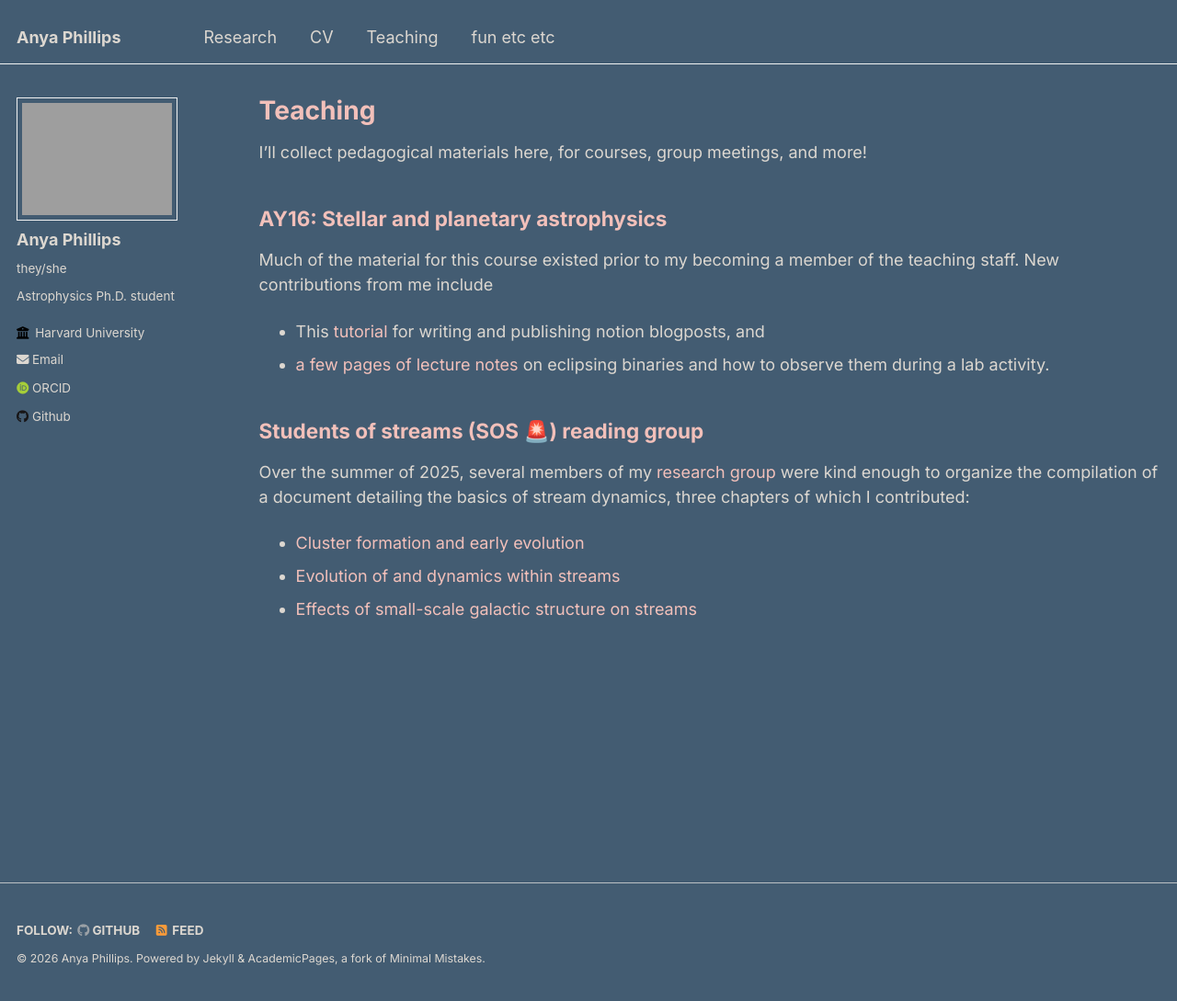
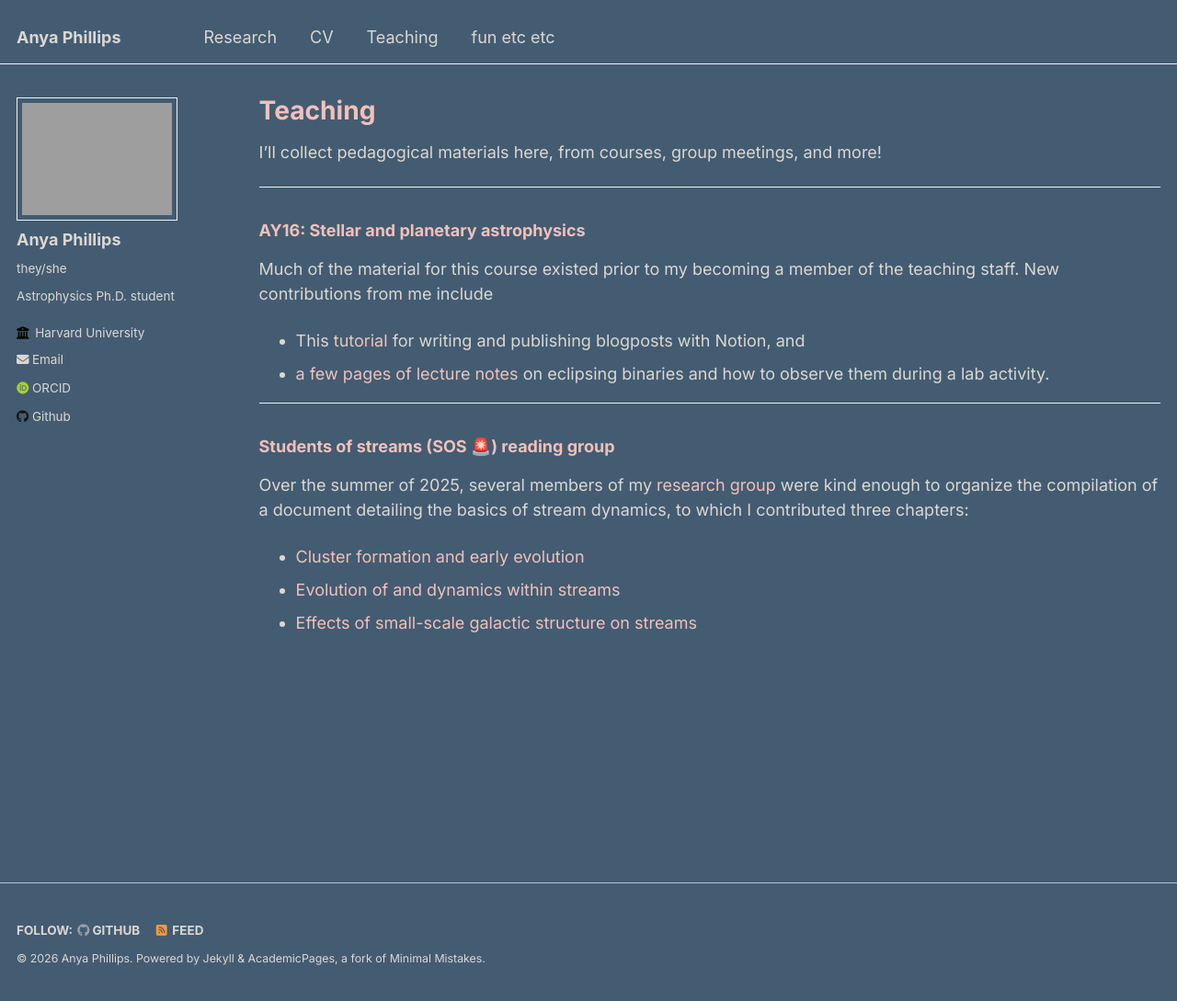
Before and after one commit to anya-m-phillips/anya-m-phillips.github.io, a Jekyll site: the page built from _pages/teaching.md, in a window 1280 px wide and 1089 px high. Shown: the whole window at 92% size. Built offline with Jekyll 4.4.1, drawn with Linux system fonts in a browser that asks for light colours; some web fonts are replaced.

```diff
--- a/_pages/teaching.md
+++ b/_pages/teaching.md
@@ -5,16 +5,18 @@ permalink: /teaching/
 author_profile: true
 ---
 
-I'll collect pedagogical materials here, for courses, group meetings, and more!
+I'll collect pedagogical materials here, from courses, group meetings, and more!
 
-## AY16: Stellar and planetary astrophysics
+---
+### AY16: Stellar and planetary astrophysics
 
 Much of the material for this course existed prior to my becoming a member of the teaching staff. New contributions from me include
-- This [tutorial](https://enshrined-cowbell-f41.notion.site/TALC-1-Intro-to-Notion-LaTeX-2f38f03cca8e80e88a43f69148fa15a3) for writing and publishing notion blogposts, and
+- This [tutorial](https://enshrined-cowbell-f41.notion.site/TALC-1-Intro-to-Notion-LaTeX-2f38f03cca8e80e88a43f69148fa15a3) for writing and publishing blogposts with Notion, and
 - [a few pages of lecture notes](../files/teaching/notes_during_lab.pdf) on eclipsing binaries and how to observe them during a lab activity.
 
-## Students of streams (SOS 🚨) reading group
-Over the summer of 2025, several members of my [research group](https://cconroy20.github.io/) were kind enough to organize the compilation of a document detailing the basics of stream dynamics, three chapters of which I contributed:
+---
+### Students of streams (SOS 🚨) reading group
+Over the summer of 2025, several members of my [research group](https://cconroy20.github.io/) were kind enough to organize the compilation of a document detailing the basics of stream dynamics, to which I contributed three chapters:
 - [Cluster formation and early evolution](../files/teaching/SOS1.pdf)
 - [Evolution of and dynamics within streams](../files/teaching/SOS5.pdf)
 - [Effects of small-scale galactic structure on streams](../files/teaching/SOS7.pdf)
```
Also changed, not shown: _pages/etc.md (+3 -4 lines), _pages/research.md (+5 -3 lines), 8 other files.
